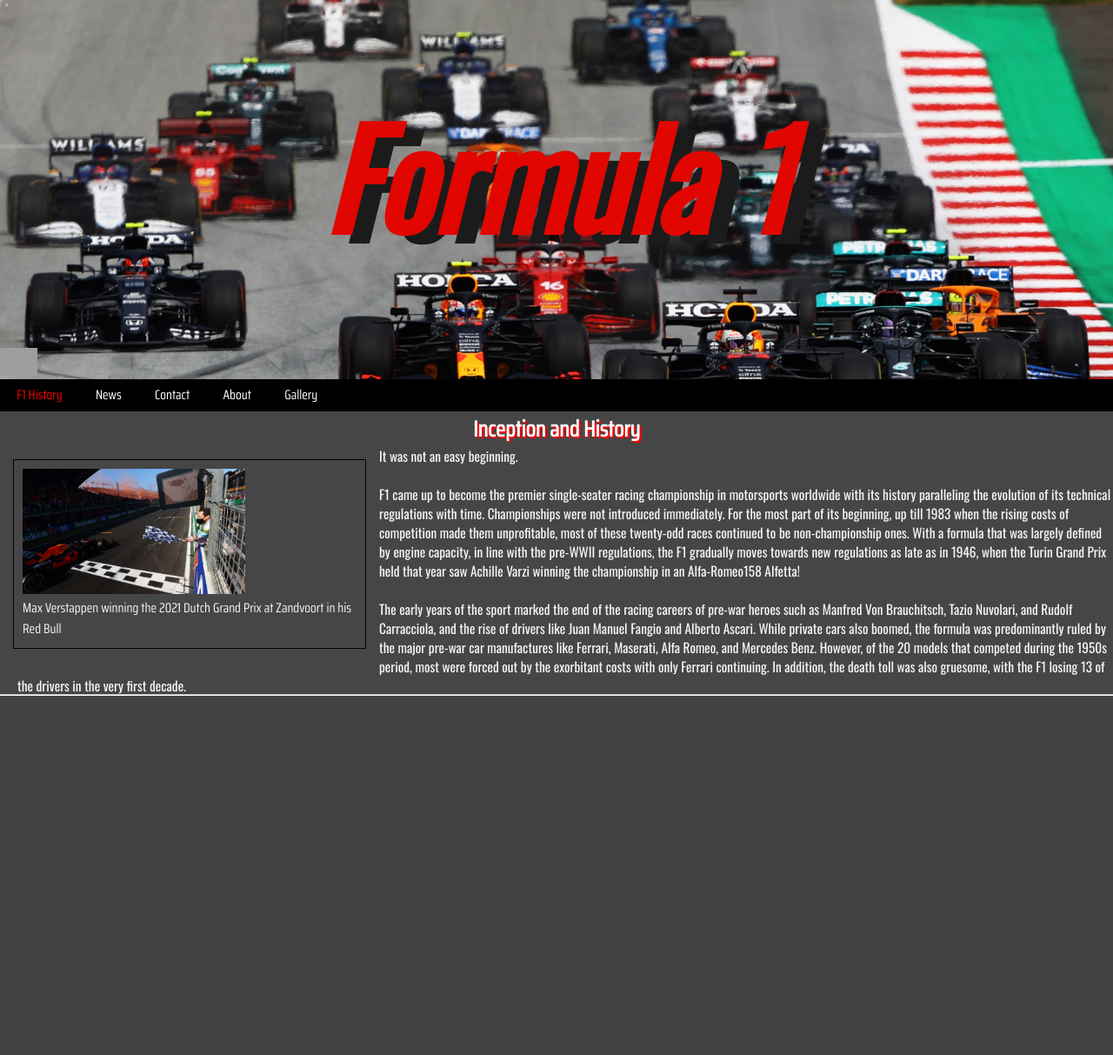
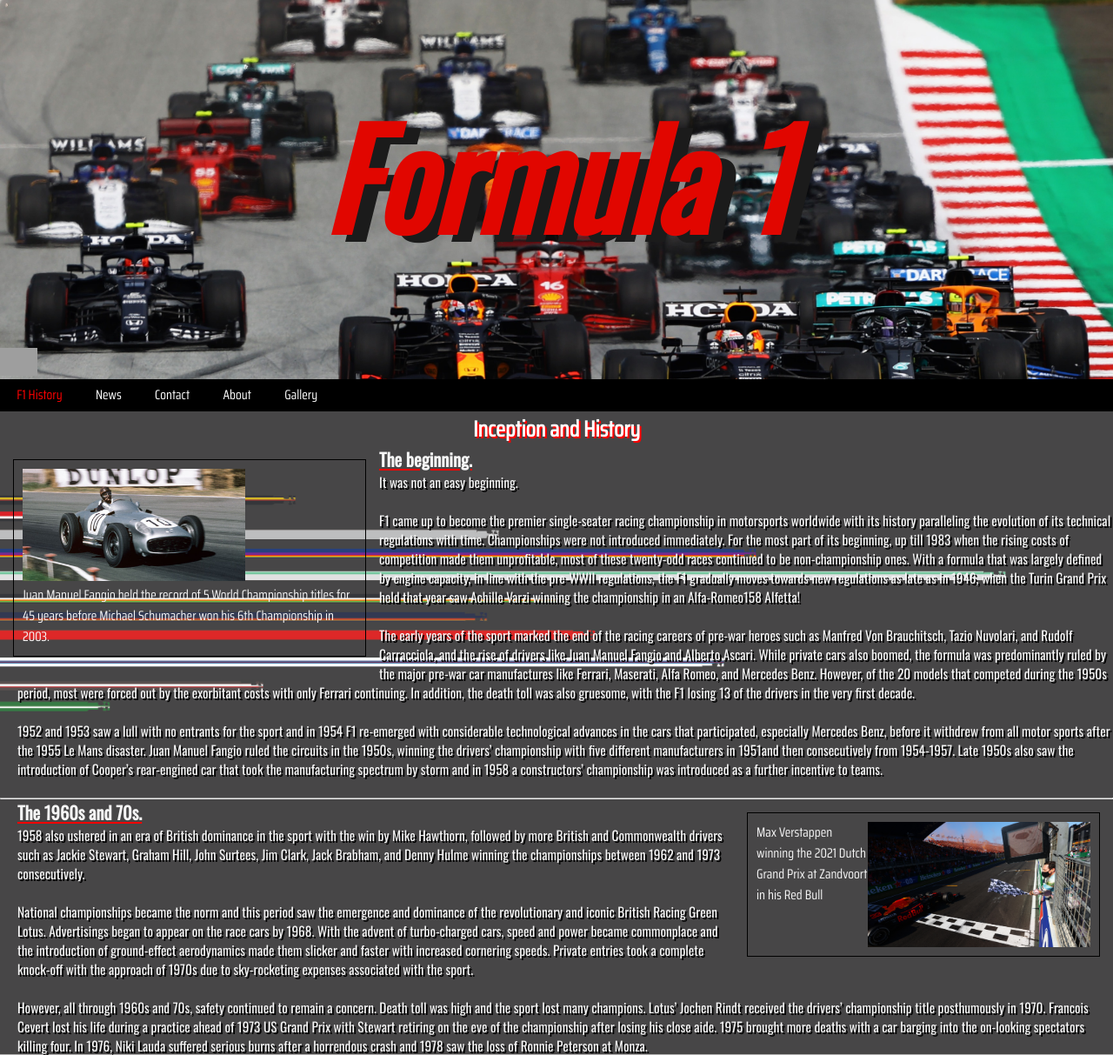
Before and after one commit to APuky/WebAPK-Projekt, a PHP site: page / in a window 1280 px wide. Shown: the whole page at 87% size. Before the commit the page ends 800 px from the top, so only its background shows below. Run offline with PHP 8.4, Linux system fonts and the light colour scheme; grey boxes are pictures that could not be loaded.

Commit message:
Minor fix

```diff
--- a/index.html
+++ b/index.html
@@ -20,7 +20,6 @@
   </head>
   <body>
     <header>
-      <div></div>
       <div class="header-div">
         <h1 class="header-text">Formula 1</h1>
       </div>
@@ -29,7 +28,7 @@
       </div>
     </header>
     <main>
-      <nav>
+      <nav id="navbar">
         <ul>
           <li><a class="active" href="#home">F1 History</a></li>
           <li><a href="#news">News</a></li>
@@ -43,15 +42,17 @@
         <figure class="image-div-main">
           <img
             class="figure-image"
-            src="./images/Ver-finish.jpg"
+            src="./images/juan-manuel-fangio-900x453-1.jpg"
             alt="html5 Image"
           />
           <figcaption>
-            Max Verstappen winning the 2021 Dutch Grand Prix at Zandvoort in his
-            Red Bull
+            Juan Manuel Fangio held the record of 5 World Championship titles
+            for 45 years before Michael Schumacher won his 6th Championship in
+            2003.
           </figcaption>
         </figure>
         <div class="main-paragraph-div">
+          <h2>The beginning.</h2>
           <p class="main-paragraph">
             It was not an easy beginning. <br />
             <br />
@@ -77,6 +78,65 @@
             by the exorbitant costs with only Ferrari continuing. In addition,
             the death toll was also gruesome, with the F1 losing 13 of the
             drivers in the very first decade.
+            <br />
+            <br />
+          </p>
+          <p class="main-paragraph">
+            1952 and 1953 saw a lull with no entrants for the sport and in 1954
+            F1 re-emerged with considerable technological advances in the cars
+            that participated, especially Mercedes Benz, before it withdrew from
+            all motor sports after the 1955 Le Mans disaster. Juan Manuel Fangio
+            ruled the circuits in the 1950s, winning the drivers’ championship
+            with five different manufacturers in 1951and then consecutively from
+            1954-1957. Late 1950s also saw the introduction of Cooper’s
+            rear-engined car that took the manufacturing spectrum by storm and
+            in 1958 a constructors’ championship was introduced as a further
+            incentive to teams.
+            <br />
+            <br />
+          </p>
+          <hr />
+        </div>
+        <figure class="image-div-main right">
+          <img
+            class="figure-image right"
+            src="./images/Ver-finish.jpg"
+            alt="html5 Image"
+          />
+          <figcaption>
+            Max Verstappen winning the 2021 Dutch Grand Prix at Zandvoort in his
+            Red Bull
+          </figcaption>
+        </figure>
+        <div class="main-paragraph-div">
+          <h2>The 1960s and 70s.</h2>
+          <p class="main-paragraph">
+            1958 also ushered in an era of British dominance in the sport with
+            the win by Mike Hawthorn, followed by more British and Commonwealth
+            drivers such as Jackie Stewart, Graham Hill, John Surtees, Jim
+            Clark, Jack Brabham, and Denny Hulme winning the championships
+            between 1962 and 1973 consecutively. <br />
+            <br />
+            National championships became the norm and this period saw the
+            emergence and dominance of the revolutionary and iconic British
+            Racing Green Lotus. Advertisings began to appear on the race cars by
+            1968. With the advent of turbo-charged cars, speed and power became
+            commonplace and the introduction of ground-effect aerodynamics made
+            them slicker and faster with increased cornering speeds. Private
+            entries took a complete knock-off with the approach of 1970s due to
+            sky-rocketing expenses associated with the sport. <br />
+            <br />
+          </p>
+          <p class="main-paragraph">
+            However, all through 1960s and 70s, safety continued to remain a
+            concern. Death toll was high and the sport lost many champions.
+            Lotus’ Jochen Rindt received the drivers’ championship title
+            posthumously in 1970. Francois Cevert lost his life during a
+            practice ahead of 1973 US Grand Prix with Stewart retiring on the
+            eve of the championship after losing his close aide. 1975 brought
+            more deaths with a car barging into the on-looking spectators
+            killing four. In 1976, Niki Lauda suffered serious burns after a
+            horrendous crash and 1978 saw the loss of Ronnie Peterson at Monza.
           </p>
         </div>
       </div>
--- a/style.css
+++ b/style.css
@@ -28,7 +28,7 @@ header {
   font-style: oblique;
   font-size: 12vw;
   color: #e10600;
-  text-shadow: 20px 10px rgb(27, 27, 27);
+  text-shadow: 2vh 1vh rgb(27, 27, 27);
 }
 
 #f1-logo {
@@ -54,6 +54,7 @@ li {
 }
 
 li a {
+  float: left;
   display: block;
   color: white;
   text-align: center;
@@ -74,7 +75,7 @@ li a:hover {
   width: 20vh;
 }
 
-body {
+main {
   background-image: url(./images/main-back.jpg);
   background-repeat: no-repeat;
   background-size: cover;
@@ -125,4 +126,17 @@ figcaption {
   font-size: 1.2vw;
   font-family: "Oswald", sans-serif;
   padding-left: 20px;
+  text-shadow: 2px 2px rgb(0, 0, 0);
 }
+
+.right {
+  float: right;
+}
+
+h2 {
+  color: whitesmoke;
+  font-size: 1.6vw;
+  font-family: "Oswald", sans-serif;
+  padding-left: 20px;
+  text-decoration: underline red;
+}
```
Also changed, not shown: images/juan-manuel-fangio-900x453-1.jpg (added).
